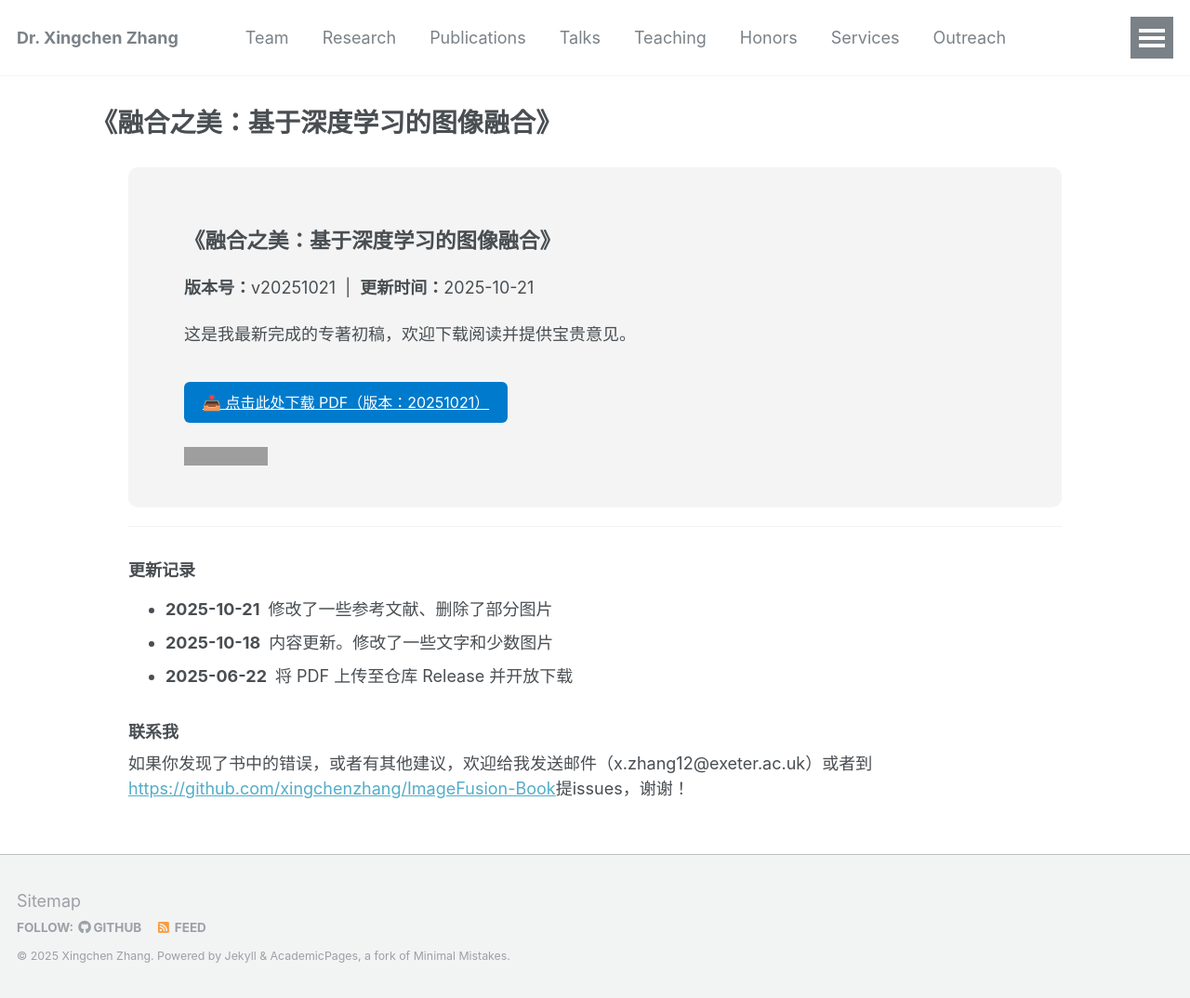
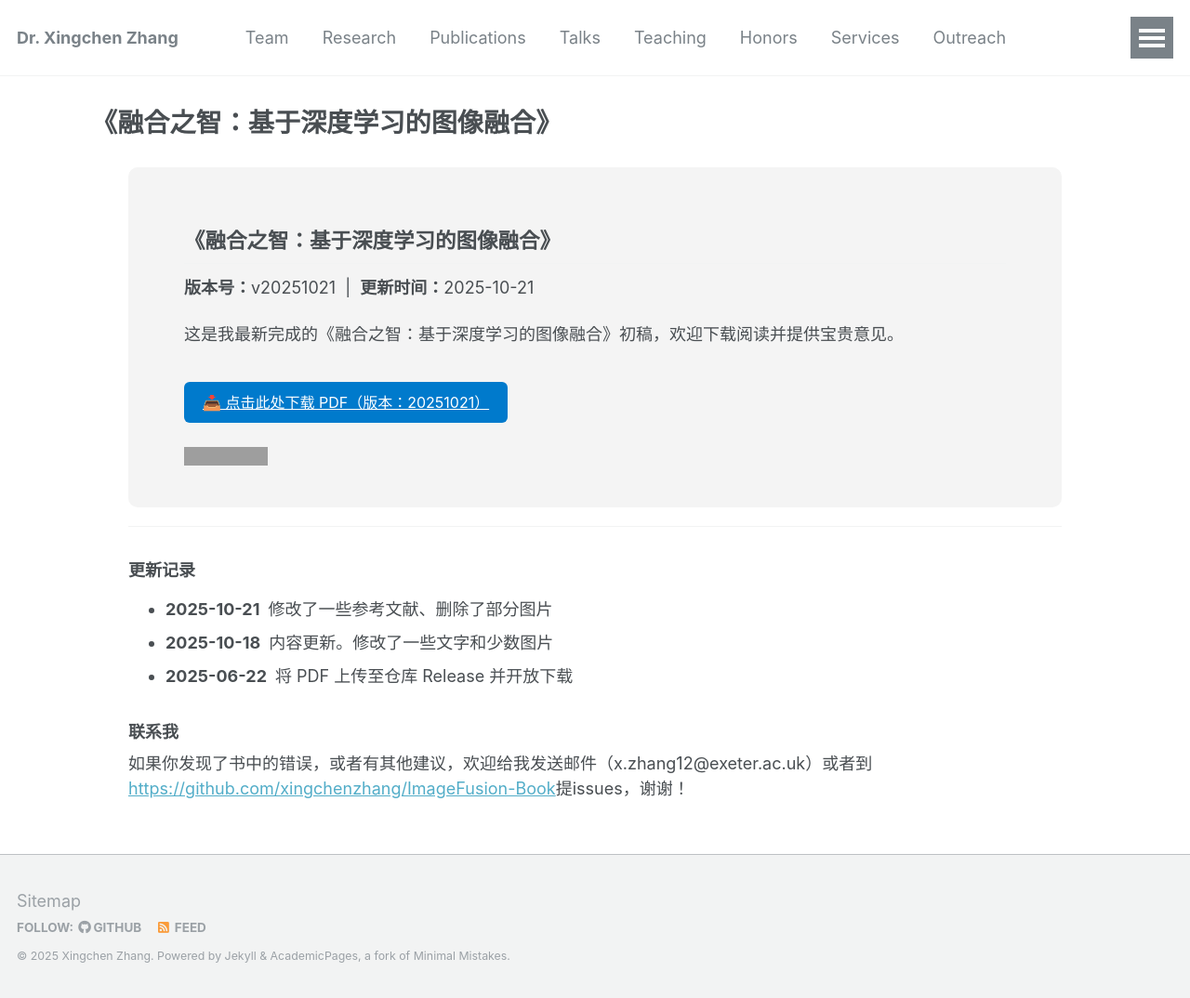
Before and after one commit to xingchenzhang/xingchenzhang.github.io, a Jekyll site: the page built from other_pages/imagefusionbook.md, in a window 1280 px wide. Shown: the whole page at 93% size. Built offline with Jekyll 4.4.1, drawn with Linux system fonts in a browser that asks for light colours; grey boxes are pictures that could not be loaded.

Commit message:
update book page

```diff
--- a/other_pages/imagefusionbook.md
+++ b/other_pages/imagefusionbook.md
@@ -1,6 +1,6 @@
 ---
 layout: single
-title: "《融合之美：基于深度学习的图像融合》"
+title: "《融合之智：基于深度学习的图像融合》"
 permalink: /imagefusionbook/
 author_profile: false
 sidebar: false
@@ -44,10 +44,10 @@ full-width: true
 </style>
 
 <div class="book-section">
-  <h2>《融合之美：基于深度学习的图像融合》</h2>
+  <h2>《融合之智：基于深度学习的图像融合》</h2>
   <p><strong>版本号：</strong>v20251021 &nbsp;|&nbsp; <strong>更新时间：</strong>2025-10-21</p>
 
-  <p>这是我最新完成的专著初稿，欢迎下载阅读并提供宝贵意见。</p>
+  <p>这是我最新完成的《融合之智：基于深度学习的图像融合》初稿，欢迎下载阅读并提供宝贵意见。</p>
 
   <!-- 下载按钮：指向 Release 的 PDF 直链 -->
   <a class="download-button"
```
